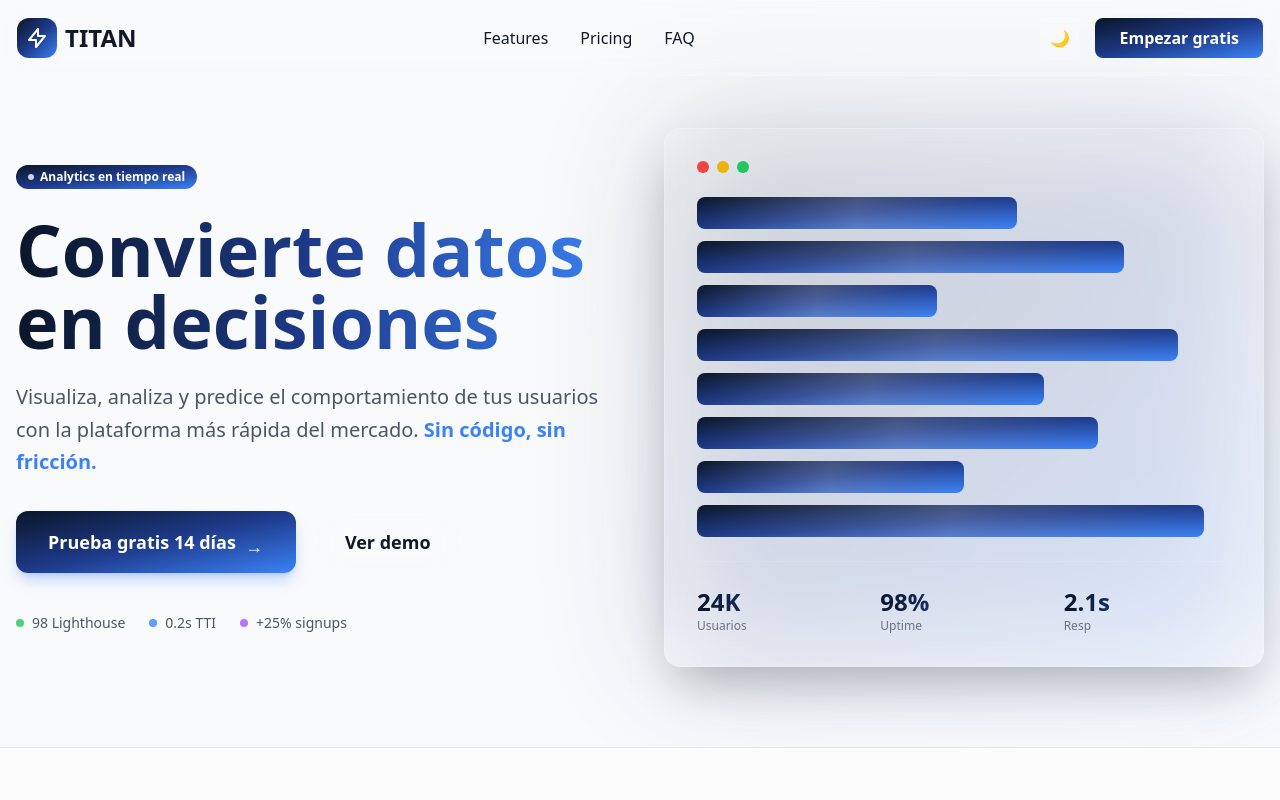
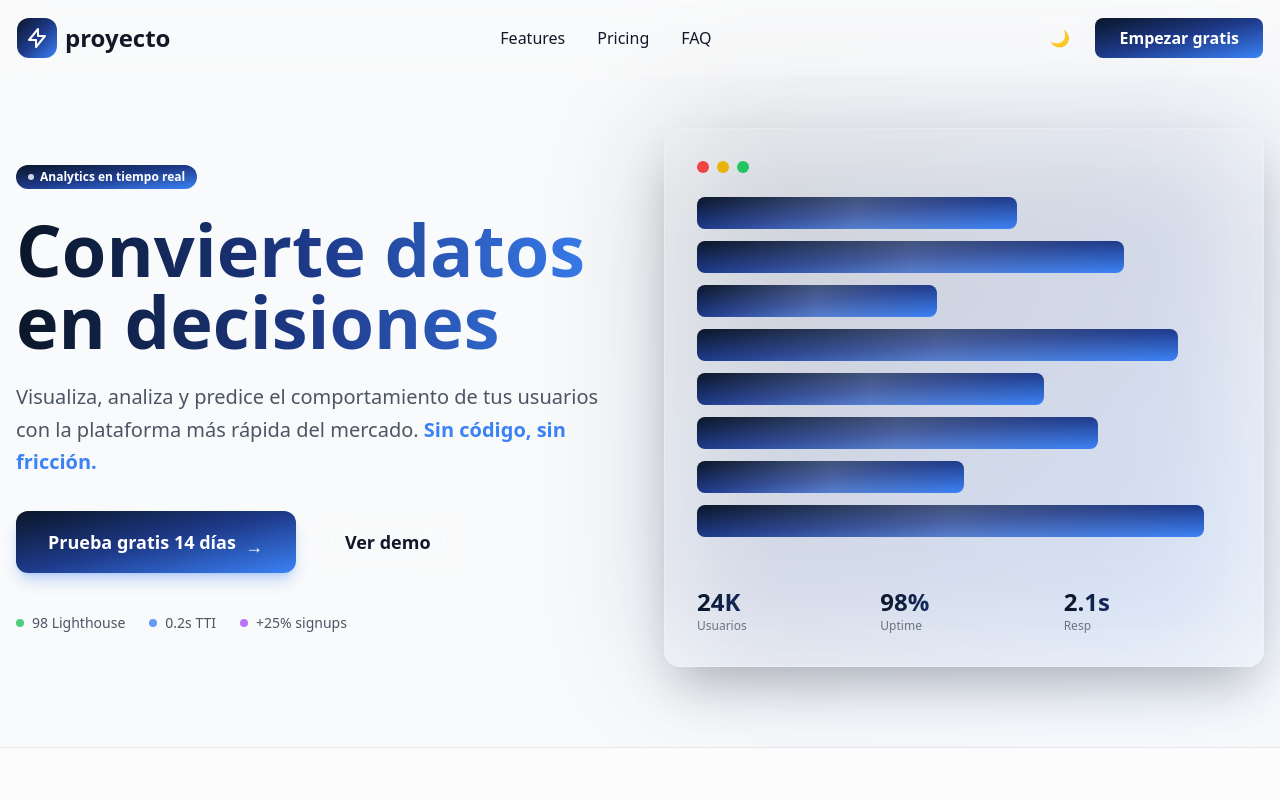
Before and after one commit to Axel-as/landing-page, a React (Vite) app: page / in a window 1280 px wide. Shown: the top 800 px of the page. Built offline with nearby package versions, Linux system fonts and the light colour scheme.

Commit message:
Initial commit: DataPulse landing page

```diff
--- a/index.html
+++ b/index.html
@@ -4,7 +4,7 @@
     <meta charset="UTF-8" />
     <link rel="icon" type="image/svg+xml" href="/favicon.svg" />
     <meta name="viewport" content="width=device-width, initial-scale=1.0" />
-    <title>Axel</title>
+    <title>proyecto</title>
   </head>
   <body>
     <div id="root"></div>
--- a/src/components/layout/Footer.jsx
+++ b/src/components/layout/Footer.jsx
@@ -86,7 +86,7 @@ export default function Footer() {
 
         <div className="pt-8 border-t border-gray-200 dark:border-gray-800 flex flex-col md:flex-row justify-between items-center gap-4">
           <p className="text-sm text-gray-500 dark:text-gray-400">
-            © 2026 Titan. Todos los derechos reservados.
+            © 2026 proyecto. Es un demo visual.
           </p>
 
           <div className="flex gap-4">
--- a/src/components/layout/Navbar.jsx
+++ b/src/components/layout/Navbar.jsx
@@ -16,7 +16,7 @@ export default function Navbar({ darkMode, setDarkMode }) {
               <path strokeLinecap="round" strokeLinejoin="round" strokeWidth={2} d="M13 10V3L4 14h7v7l9-11h-7z" />
             </svg>
           </div>
-          <span className="text-2xl font-bold">TITAN</span>
+          <span className="text-2xl font-bold">proyecto</span>
         </div>
 
         <div className="hidden md:flex gap-8">
--- a/src/components/sections/DemoTabs.jsx
+++ b/src/components/sections/DemoTabs.jsx
@@ -38,7 +38,7 @@ export default function DemoTabs() {
           viewport={{ once: true }}
           className="text-center mb-12"
         >
-          <h2 className="text-5xl font-bold mb-4">Mirá Titan en acción</h2>
+          <h2 className="text-5xl font-bold mb-4">Mirá mi proyecto en acción</h2>
           <p className="text-xl text-gray-600 dark:text-gray-400">Probá las features core sin crear cuenta</p>
         </motion.div>
 
```
